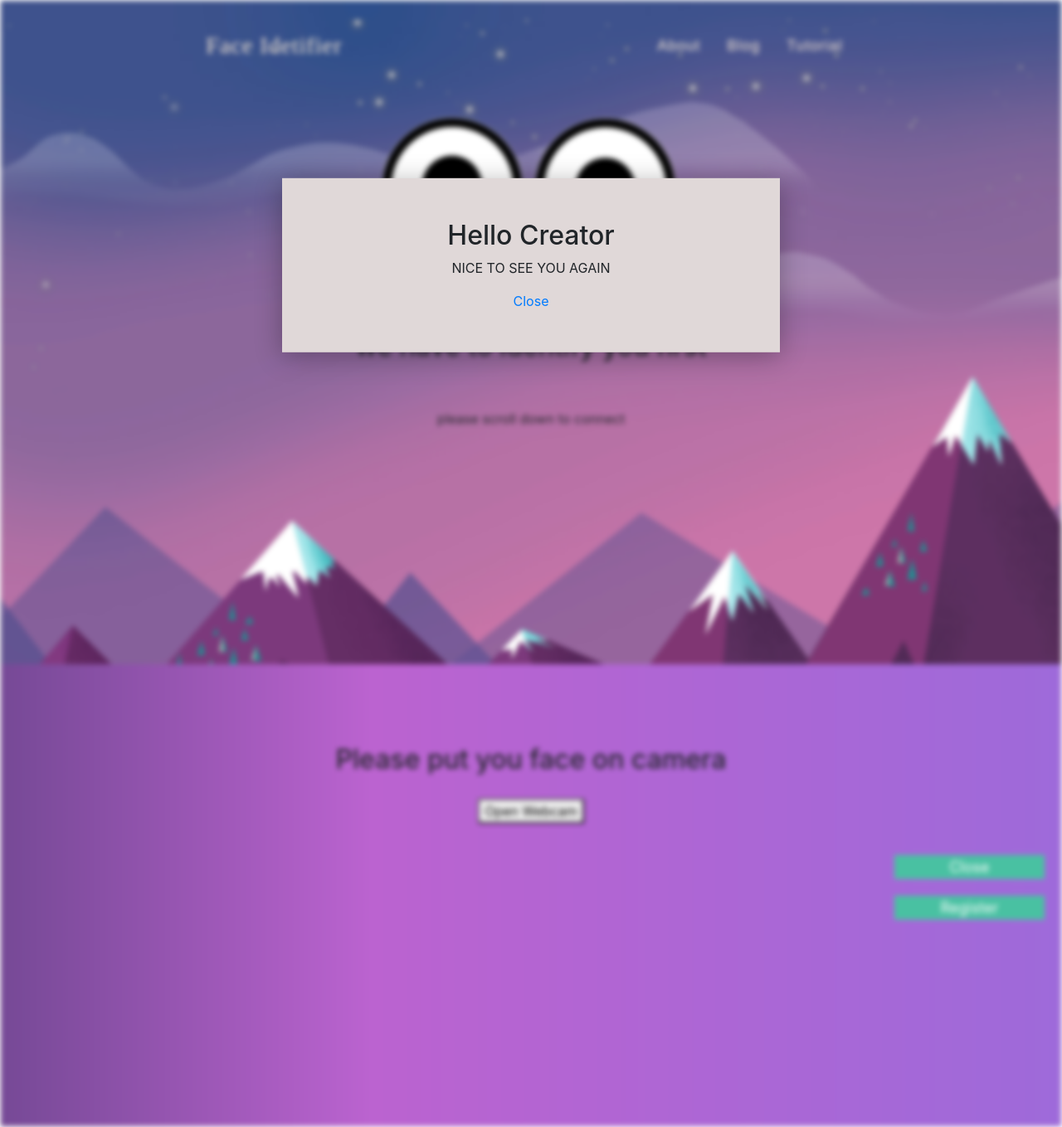
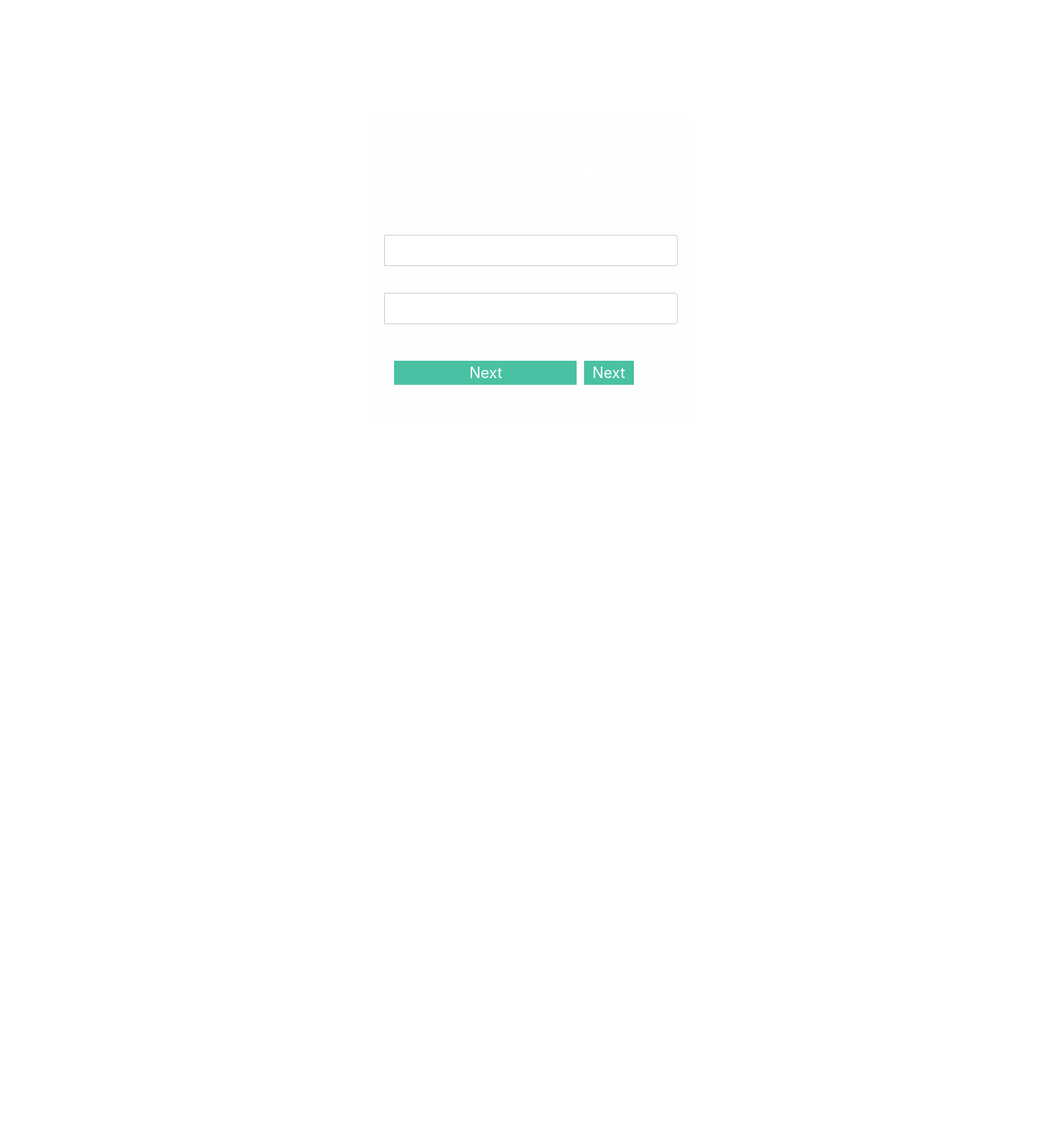
Before and after one commit to Nelex05/Face-identifier, a PHP site: page / in a window 1280 px wide. Shown: the whole page at 83% size. After the commit the page ends 464 px from the top, so only its background shows below. Run offline with PHP 8.4, Linux system fonts and the light colour scheme.

Commit message:
i am still not done yet

```diff
--- a/index.php
+++ b/index.php
@@ -9,156 +9,112 @@
   <script src="https://cdn.jsdelivr.net/npm/jquery@3.7.1/dist/jquery.slim.min.js"></script>
   <script src="https://cdn.jsdelivr.net/npm/popper.js@1.16.1/dist/umd/popper.min.js"></script>
   <script src="https://cdn.jsdelivr.net/npm/bootstrap@4.6.2/dist/js/bootstrap.bundle.min.js"></script>
-  <link rel = "stylesheet" type = "text/css" href = "Style.css" />
+  <link rel = "stylesheet" type = "text/css" href = "style.css" />
 </head>
-<style>
+<Style>
+    #pwd{
+    width: 250px;
+    position: relative;
+
+}
+#usr{
+    width: 250px;
+    position: relative;
+}
+#pt{
+    width: 250px;
+    position: relative;
+}
+.pwd{
+    width: 250px;
+    position: relative;
+    color: rgb(255, 255, 255);
+}
+.usr{
+    width: 250px;
+    position: relative;
+    color: rgb(255, 255, 255);
+}
+.pt{
+    width: 250px;
+    position: relative;
+    color: rgb(255, 255, 255);
+}
 .btn1{
-    width: 500px;
+    width: 220px;
     margin-top: 20px;
     border: none;
     background-color: #49c1a2;
     color: white;
     font-size: 18px;
 }
-</style>
+.btn2{
+    width: 60px;
+    margin-top: 20px;
+    /* margin-left: 5px; */
+    border: none;
+    background-color: #49c1a2;
+    color: white;
+    font-size: 18px;
+}
+a:link, a:visited {
+    position: relative;
+    background-color: #4CAF50;
+    color: rgb(255, 255, 255);
+    left: 155px;
+    padding: 1px 15px;
+    text-align: center;
+    text-decoration: none;
+    display: inline-block;
+}
+</Style>
 <body>
-  <div class="card" id="blur" style="background-color: rgb(255, 251, 251);">
-        <div class="card-body" id="body">
+    <br>
+    <div class="card-body">
         <div class="row">
-            <div class="col-md-2">
-            </div>
-            <div class="col-md-8" id="col">
-              <nav class="navbar navbar-expand-md navbar-dark">
-                  <a class="navbar-brand" href="index.php" id="Face_Idetifier">Face Idetifier</a>
-                  <button class="navbar-toggler" type="button" data-toggle="collapse" data-target="#collapsibleNavbar">
-                      <span class="navbar-toggler-icon"></span>
-                  </button>
-                  <div class="collapse navbar-collapse justify-content-end" id="collapsibleNavbar" style="float: left;">
-                      <ul class="nav justify-content-end">
-                        <li class="nav-item">
-                          <a class="nav-link" id="a1" href="index.php">About</a>
-                        </li>
-                        <li class="nav-item">
-                          <a class="nav-link" id="a1" href="index.php">Blog</a>
-                        </li>
-                        <li class="nav-item">
-                          <a class="nav-link" id="a1" href="index.php">Tutorial</a>
-                        </li>
-                      </ul>
-                  </div>
-              </nav>
-            </div>
-            <div class="col-md-1">
-            </div>
-          </div><br>
-          <div class="row">
-            <div class="col-sm-4">
+            <div class="col-md-4">
 
             </div>
             <div class="col-md-4">
-              <center><img src="eye.gif" alt="" style="object-fit:contain; height: 100%; width: 100%;"></center>
+                <br><br><br><br>
+                <div class="card-body" style="background:rgba(247, 247, 247, 0.2); object-fit: cover;">
+                    <div class="warp" style="object-fit: cover;">
+                        <p class="text-center" style="font-size:50px;color:rgb(255, 255, 255); margin-left: 1px;">Sign up</p>
+                        <form name="myForm" action="register.php" onsubmit="return validateForm()" method="post" required>
+                            <div class="input-group">
+                                <label class="usr" for="usr">Name:</label>
+                                <input type="text" class="form-control" id="usr" name="username">
                             </div>
-            <div class="col-md-3">
-
+                            <div class="input-group">
+                                    <label class="pwd" for="pwd">Password:</label>
+                                    <input type="password" class="form-control" id="pwd" name="password">
+                            </div>
+                            <br>
+                                <center>
+                                    <div class="btn-group" >
+                                        <div class="col-md-9" style="margin-left: -24px;">
+                                                <button class="btn1" type="submit" class="btn btn-primary">Next</button>
+                                        </div>
+                                        <div class="col-md-2" style="margin-left: -5px;">
+                                                <button class="btn2" type="submit" class="btn btn-primary">Next</button>
                                         </div>
                                     </div>
-          <br>
-          <div class="row" >
-            <div class="col-md-2">
-                <center><h2></h2></center>
-            </div>
-            <div class="col-md-8">
-                <center>
-                  <h2>we have to identify you first</h2>
-                </center>
-                <br>
-                <center>
-                  <divs class="col-md-4">
-                    <center>
-                      <p>please scroll down to connect</p>
-                    </center>
-                  </divs>
                                 </center>
 
-            </div>
-            <div class="col-md-2">
-                <center><h2></h2></center>
+                            <!-- <div class="input-group">
+                                <input type="button" value="Submit" />
+                            </div> -->
+                            <br>
+                        </form>
                     </div>
                 </div>
             </div>
-        <div id="page2">
-            <br><br><br><br>
-            <center><h2>Please put you face on camera</h2></center>
-                <div class="card-body" style="object-fit:contain">
-                  <div class="row">
-                    <div class="col-md-2">
-                        <center><h2></h2></center>
-                    </div>
-                    <div class="col-md-8">
-                        <center><button id="startBtn" onclick="openCam()">Open Webcam</button></center>
-                        <center><video id="videoCam" style="width: 83%"></video></center>
-                        <script>
-                            function openCam(){
-                              let All_mediaDevices=navigator.mediaDevices
-                              if (!All_mediaDevices || !All_mediaDevices.getUserMedia) {
-                                  console.log("getUserMedia() not supported.");
-                                  return;
-                              }
-                              All_mediaDevices.getUserMedia({
-                                  audio: true,
-                                  video: true
-                              })
-                              .then(function(vidStream) {
-                                  var video = document.getElementById('videoCam');
-                                  if ("srcObject" in video) {
-                                    video.srcObject = vidStream;
-                                  } else {
-                                    video.src = window.URL.createObjectURL(vidStream);
-                                  }
-                                  video.onloadedmetadata = function(e) {
-                                    video.play();
-                                  };
-                              })
-                              .catch(function(e) {
-                                  console.log(e.name + ": " + e.message);
-                              });
-                            }
-                        </script>
-                    </div>
-                    <div class="col-md-2">
-                        <br><br>
-                        <div class="input-group">
-                                  <button class="btn1" type="submit" class="btn btn-primary">Close</button>
-                        </div>
-                        <div class="input-group">
-                                  <button class="btn1" type="submit" class="btn btn-primary">Register</button>
-                        </div>
+
+            <div class="col-md-4">
 
             </div>
         </div>
     </div>
-        </div>
-  </div>
-  <div id="popup" style="object-fit:cover;">
-    <center>
-        <h2>Hello Creator</h2>
-        <p>NICE TO SEE YOU AGAIN</p>
-        <a href="#" onclick="myToggle()">Close</a>
-    </center>
-  </div>
-  <script type="text/javascript">
-        window.onload = function() {
-
-        var blur = document.getElementById('blur');
-        blur.classList.toggle('active');
-        var popup = document.getElementById('popup');
-        popup.classList.toggle('active');
-        }
-        function myToggle(){
-          popup.remove();
-          var removeBlur = document.getElementById('blur');
-          removeBlur.classList.remove('card');
-        }
-  </script>
+    <br><br><br><br><br><br>
 </body>
 </html>
```
Lines whose indentation alone changed are shown as unchanged.
